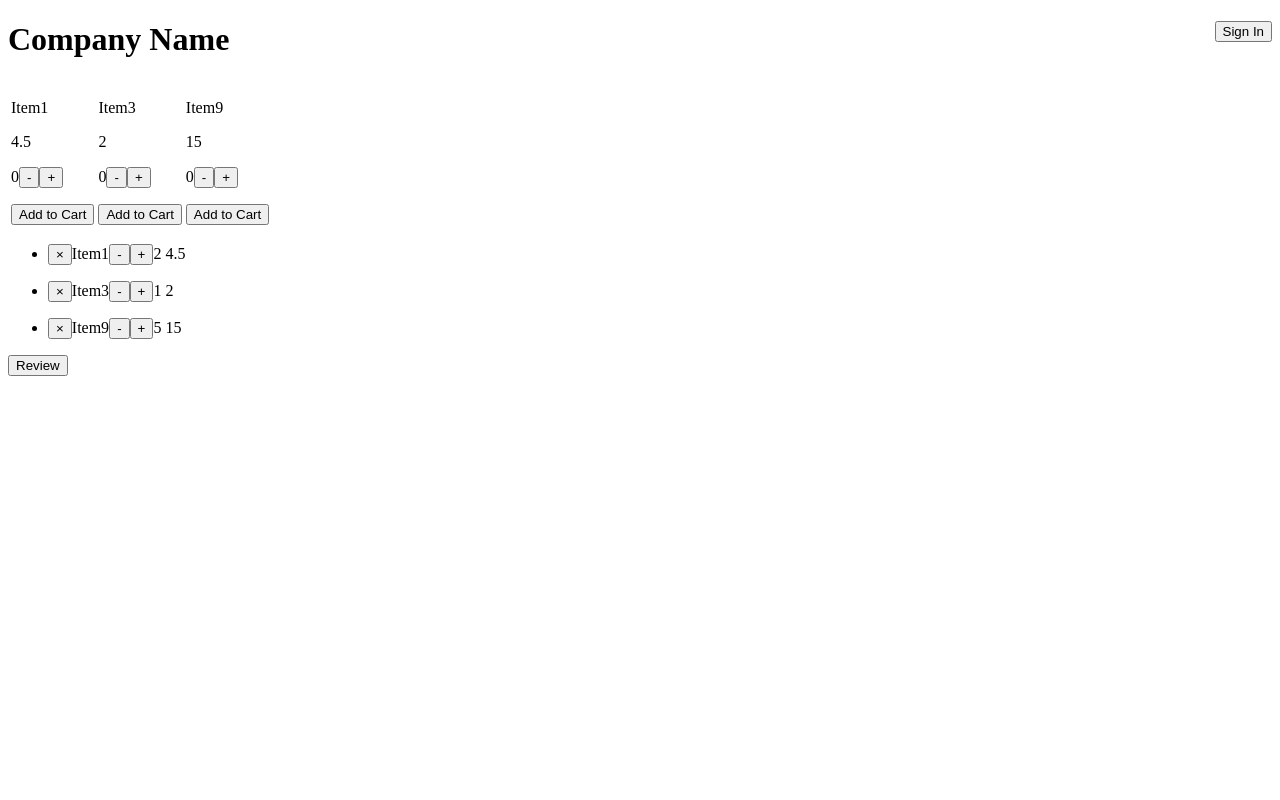
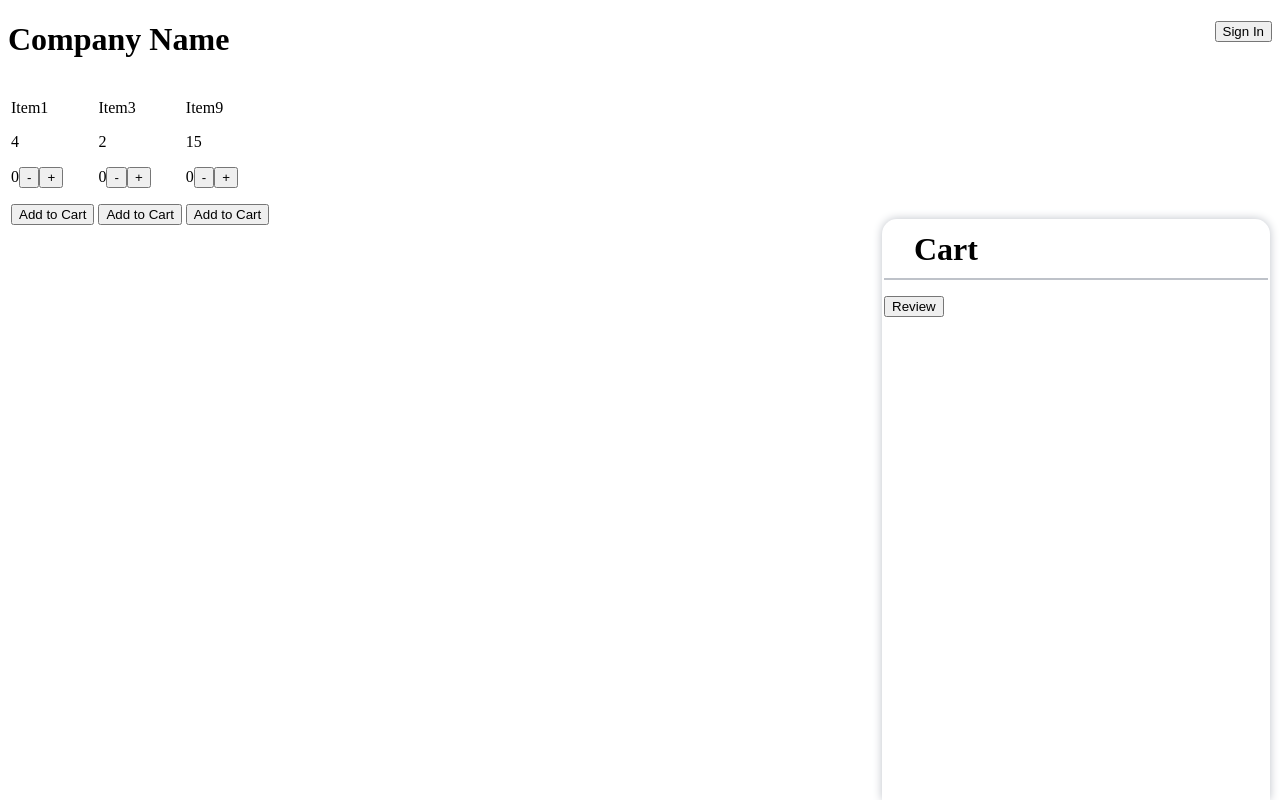
Before and after one commit to aaronlin986/webapp, a React (Create React App) app in the folder front-end/: page / in a window 1280 px wide. Built offline with nearby package versions, Linux system fonts and the light colour scheme.

Commit message:
Cart styles (#4)
* Repositioned the cart

* Created basic look for the cart

```diff
--- a/front-end/src/App.js
+++ b/front-end/src/App.js
@@ -43,7 +43,7 @@ const App = () => {
     {
       name: "Item1",
       quantity: 2,
-      cost: 4.5,
+      cost: 4,
       id: 1
     },
     {
@@ -67,7 +67,7 @@ const App = () => {
         {showLoginForm && <LoginForm toggleShow={toggleShowLoginForm}/>}
         <Products products={items} addCart={addCart}/>
         <Cart
-          cart={items}
+          cart={cart}
           removeFromCart={removeFromCart}
           decrementItem={decrementItem}
           incrementItem={incrementItem}
--- /dev/null
+++ b/front-end/src/componentStyles/Cart.css
@@ -0,0 +1,38 @@
+.cart{
+    position: fixed;
+    bottom: 0px;
+    right: 10px;
+    width: 30%;
+    border: 2px solid transparent;
+    border-radius: 15px 15px 0px 0px;
+    box-shadow: 0px 0px 10px#bec2c9;
+}
+
+.cart h1{
+    padding: 10px 30px 10px 30px;
+    margin: 0px;
+}
+
+.cart h1:hover{
+    cursor: pointer;
+}
+
+.divider{
+    margin: 0px;
+    border-bottom: 2px solid #bec2c9;
+}
+
+.cart--list {
+    list-style: none;
+    padding-left: 0px;
+}
+
+.cart--list-expand{
+    height: 65vh;
+    transition: height 0.5s ease;
+}
+
+.cart--list-collapse{
+    height: 0vh;
+    transition: height 0.5s ease;
+}
--- /dev/null
+++ b/front-end/src/componentStyles/Item.css
@@ -0,0 +1,33 @@
+.item{
+    font-size: 16px;
+    display: flex;
+    align-items: center;
+}
+
+.item--remove{
+    border: none;
+    font-size: 30px;
+    color: red;
+    background-color: transparent;
+    padding: 0px 10px 0px 0px;
+}
+
+.item--info{
+    width: 60%;
+    display: flex;
+    justify-content: space-between;
+}
+
+.item--amount{
+    width: 30px;
+}
+
+.buttons--circle{
+    display: inline-flex;
+    justify-content: center;
+    width: 22px;
+    height: 22px;
+    border-radius: 50%;
+    background-color: transparent;
+    margin: 0px 5px 0px 0px;
+}
--- a/front-end/src/componentStyles/LoginForm.css
+++ b/front-end/src/componentStyles/LoginForm.css
@@ -1,4 +1,4 @@
-.modal-show {
+.modal--show {
     position: fixed;
     z-index: 1;
     padding-top: 100px;
@@ -9,7 +9,7 @@
     background-color: rgba(0,0,0,0.4);
 }
 
-.modal-content {
+.modal--content {
     background-color: #fefefe;
     margin: auto;
     padding: 20px;
--- a/front-end/src/componentStyles/Review.css
+++ b/front-end/src/componentStyles/Review.css
@@ -1,4 +1,4 @@
-.modal-show {
+.modal--show {
     position: fixed;
     z-index: 1;
     padding-top: 100px;
@@ -9,7 +9,7 @@
     background-color: rgba(0,0,0,0.4);
 }
 
-.modal-content {
+.modal--content {
     background-color: #fefefe;
     margin: auto;
     padding: 20px;
--- a/front-end/src/components/Cart.js
+++ b/front-end/src/components/Cart.js
@@ -1,17 +1,31 @@
 import { useState } from 'react';
+import '../componentStyles/Cart.css'
 import Item from './Item'
 import Review from './Review'
 
 const Cart = ({cart, removeFromCart, decrementItem, incrementItem}) => {
     const [showReview, setShowReview] = useState(false)
+    const [collapse, setCollapse] = useState('cart--list-expand')
 
     const toggleShowReview = () => {
         setShowReview(!showReview)
     }
 
+    const toggleCollapse = () => {
+        if(collapse === 'cart--list-expand'){
+            setCollapse('cart--list-collapse')
+        }
+        else{
+            setCollapse('cart--list-expand')
+        }
+    }
+
     return (
-        <div>
-            <ul>
+        <div className={'cart'}>
+            <h1 onClick={toggleCollapse}>Cart</h1>
+            <div className={`${collapse}`}>
+                <p className={'divider'}></p>
+                <ul className={'cart--list'}>
                         {cart.map(item =>
                             <li key={item.id}>
                                 <Item
@@ -24,6 +38,7 @@ const Cart = ({cart, removeFromCart, decrementItem, incrementItem}) => {
                         )}
                 </ul>
                 <button onClick={toggleShowReview}>Review</button>
+            </div>
             {showReview && <Review cart={cart} toggleShow={toggleShowReview}/>}
         </div>
     );
--- a/front-end/src/components/Item.js
+++ b/front-end/src/components/Item.js
@@ -1,13 +1,31 @@
+import '../componentStyles/Item.css'
+
 const Item = ({item, decrementItem, incrementItem, removeFromCart}) => {
     return (
         // on hover name, shows img
-        <p>
-            <button onClick={() => removeFromCart(item)}>&times;</button>
-            {item.name}
-            <button onClick={() => decrementItem(item)}>-</button>
-            <button onClick={() => incrementItem(item)}>+</button>
-            <span>{item.quantity} {item.cost}</span>
-        </p>
+        <div className={'item'}>
+            <button
+                className={'item--remove'}
+                onClick={() => removeFromCart(item)}>
+                    &times;
+            </button>
+            <div className={'item--info'}>
+                <span className={'item--name'}>{item.name}</span>
+                <div>
+                    <button className={'buttons--circle'}
+                        onClick={() => decrementItem(item)}>
+                            &minus;
+                    </button>
+                    <button className={'buttons--circle'}
+                        onClick={() => incrementItem(item)}>
+                            +
+                    </button>
+                </div>
+                <div className={'item--amount'}>
+                    <span>{item.quantity} {item.cost}</span>
+                </div>
+            </div>
+        </div>
     );
 };
 
--- a/front-end/src/components/LoginForm.js
+++ b/front-end/src/components/LoginForm.js
@@ -14,8 +14,8 @@ const LoginForm = ({toggleShow}) => {
     }
 
     return (
-        <div className={'modal-show'}>
-            <div className='modal-content'>
+        <div className={'modal--show'}>
+            <div className='modal--content'>
                 <div className='close' onClick={toggleShow}>
                     &times;
                 </div>
--- a/front-end/src/components/Review.js
+++ b/front-end/src/components/Review.js
@@ -1,7 +1,7 @@
 const Review = ({cart, toggleShow}) => {
     return (
-        <div className={'modal-show'}>
-            <div className='modal-content'>
+        <div className={'modal--show'}>
+            <div className='modal--content'>
                 <div className='close' onClick={toggleShow}>
                     &times;
                 </div>
```
Lines whose indentation alone changed are shown as unchanged.
